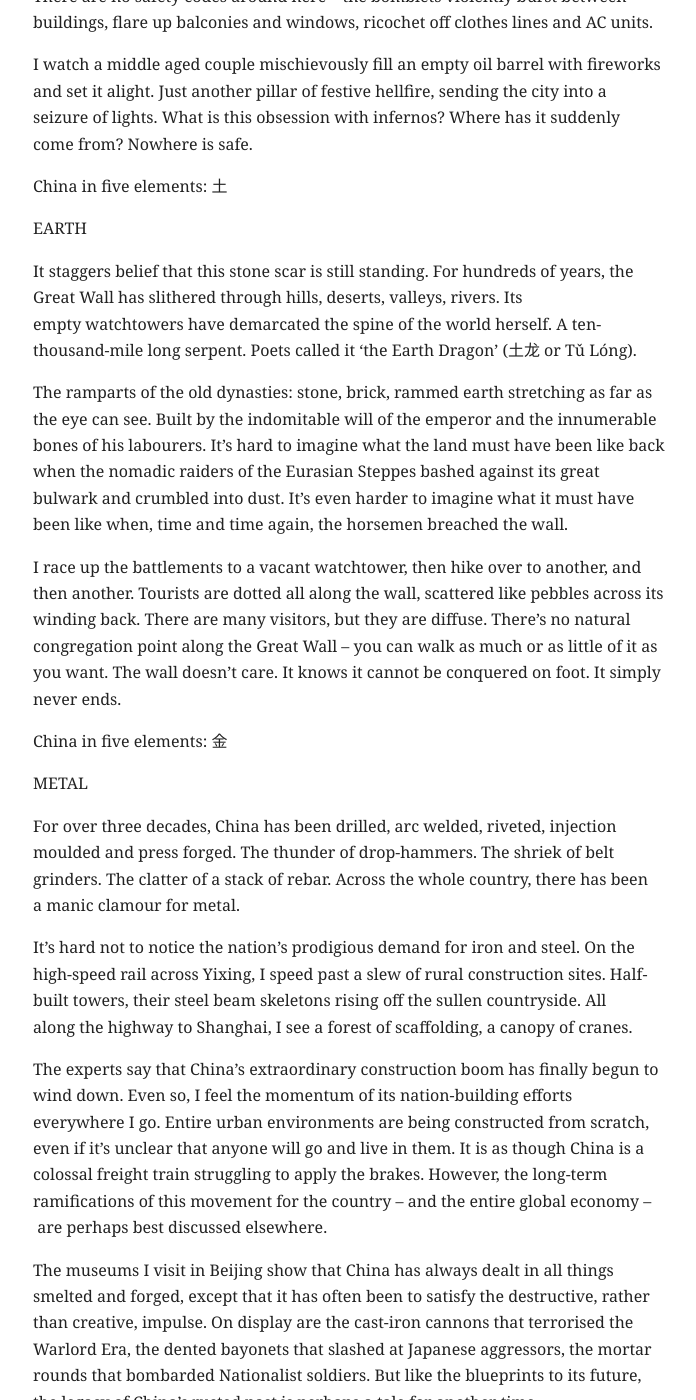
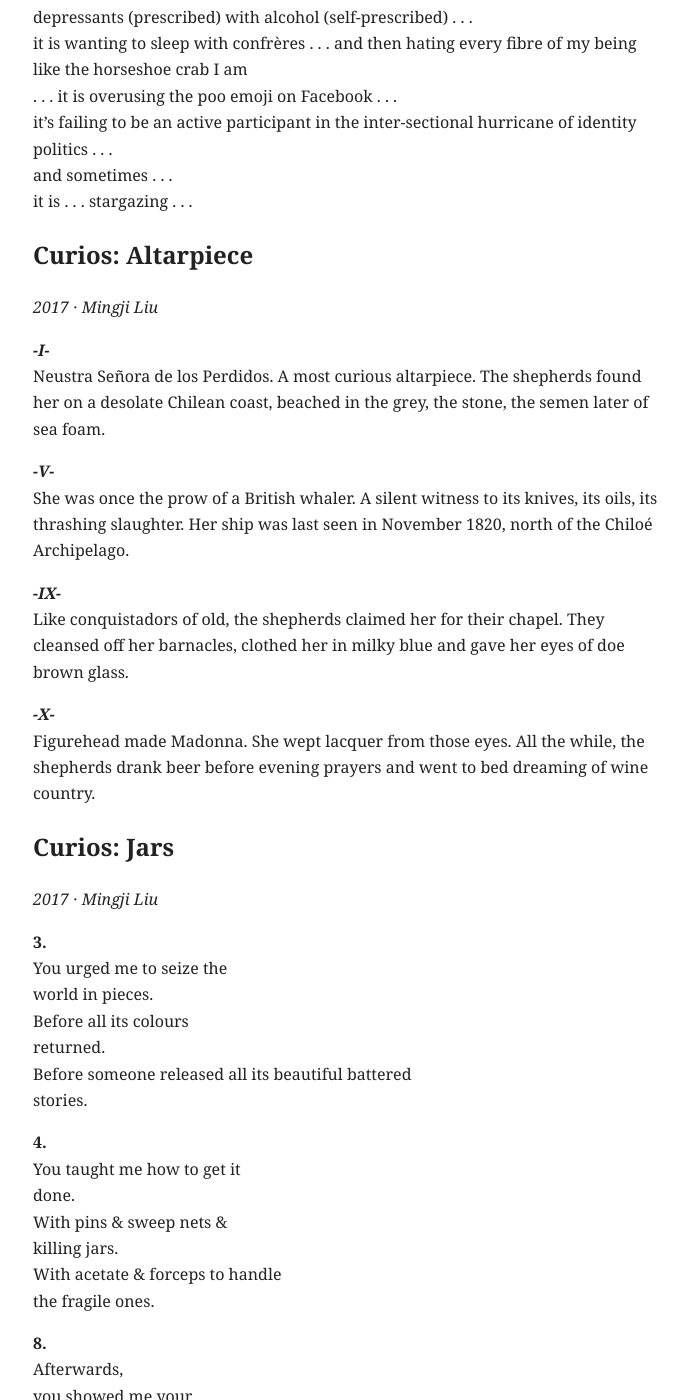
Before and after one commit to mingjiliu/mingjiliu.github.io, a Jekyll site: the page built from _poems/2017.md, in a window 1280 px wide and 1400 px high, scrolled down 9298 px. Shown: the whole window, without its empty margins (291-987 px from the left). Built offline with Jekyll 4.4.1, drawn with Linux system fonts in a browser that asks for light colours; some of the changed text lies outside the part shown.

Commit message:
Update 2017.md

```diff
--- a/_poems/2017.md
+++ b/_poems/2017.md
@@ -281,66 +281,6 @@ The branch is high and sun is low,
 The chick is soft with tiny wings,
 But there is love and time to grow,
 The bird is safe -- its mother sings.
-
-## China in five elements: 木
-
-*2017 · Mingji Liu*
-
-WOOD
-
-Jingshan Park spreads its ancient trees over 23 hectares in the imperial heart of Beijing. Sitting directly north of the Forbidden Palace, it is a venerable redoubt of huddled pines and raw-boned cypress. In winter, its flower beds are comatose, its fruit trees stand naked.
-
-I climb to the top of one of its peaks and I feel the dry, muted chill of the Beijing winter. From somewhere near the foot of the hill, I hear the ghostly rise of old men singing. I have no idea what they singing about. I have never known what old men speak about in Chinese.
-
-I've only ever been back to China in the thicket of winter, when the green of the branches are merely a murmur, an echo of woodlands on brighter days.
-
-China in five elements: 火
-
-FIRE
-
-It is nearly Chinese New Year. We return to the old family village. My uncle demonstrates to me his favourite pastime as a child growing up in Jiangsu countryside: burning dry grass in the fallow fields. It snarls like firecrackers. It is a hungry and industrious blaze. I look down near my feet and see wretched little fish darting in the irrigation canals.
-
-Now it is the eve of the Lunar New Year and the apartment complex I'm staying at in Changzhou has become a war zone. Fireworks explode overhead like artillery shells. Flashes of raging colours. Sizzling plumes of smoke. The noise is deafening. There are no safety codes around here -- the bomblets violently burst between buildings, flare up balconies and windows, ricochet off clothes lines and AC units.
-
-I watch a middle aged couple mischievously fill an empty oil barrel with fireworks and set it alight. Just another pillar of festive hellfire, sending the city into a seizure of lights. What is this obsession with infernos? Where has it suddenly come from? Nowhere is safe.
-
-China in five elements: 土
-
-EARTH
-
-It staggers belief that this stone scar is still standing. For hundreds of years, the Great Wall has slithered through hills, deserts, valleys, rivers. Its empty watchtowers have demarcated the spine of the world herself. A ten-thousand-mile long serpent. Poets called it 'the Earth Dragon' (土龙 or Tǔ Lóng).
-
-The ramparts of the old dynasties: stone, brick, rammed earth stretching as far as the eye can see. Built by the indomitable will of the emperor and the innumerable bones of his labourers. It's hard to imagine what the land must have been like back when the nomadic raiders of the Eurasian Steppes bashed against its great bulwark and crumbled into dust. It's even harder to imagine what it must have been like when, time and time again, the horsemen breached the wall.
-
-I race up the battlements to a vacant watchtower, then hike over to another, and then another. Tourists are dotted all along the wall, scattered like pebbles across its winding back. There are many visitors, but they are diffuse. There's no natural congregation point along the Great Wall -- you can walk as much or as little of it as you want. The wall doesn't care. It knows it cannot be conquered on foot. It simply never ends.
-
-China in five elements: 金
-
-METAL
-
-For over three decades, China has been drilled, arc welded, riveted, injection moulded and press forged. The thunder of drop-hammers. The shriek of belt grinders. The clatter of a stack of rebar. Across the whole country, there has been a manic clamour for metal.
-
-It's hard not to notice the nation's prodigious demand for iron and steel. On the high-speed rail across Yixing, I speed past a slew of rural construction sites. Half-built towers, their steel beam skeletons rising off the sullen countryside. All along the highway to Shanghai, I see a forest of scaffolding, a canopy of cranes.
-
-The experts say that China's extraordinary construction boom has finally begun to wind down. Even so, I feel the momentum of its nation-building efforts everywhere I go. Entire urban environments are being constructed from scratch, even if it's unclear that anyone will go and live in them. It is as though China is a colossal freight train struggling to apply the brakes. However, the long-term ramifications of this movement for the country -- and the entire global economy -- are perhaps best discussed elsewhere.
-
-The museums I visit in Beijing show that China has always dealt in all things smelted and forged, except that it has often been to satisfy the destructive, rather than creative, impulse. On display are the cast-iron cannons that terrorised the Warlord Era, the dented bayonets that slashed at Japanese aggressors, the mortar rounds that bombarded Nationalist soldiers. But like the blueprints to its future, the legacy of China's rusted past is perhaps a tale for another time...
-
-China in five elements: 水
-
-WATER
-
-Summer Palace. 頤和園. Yí hé yuán.
-
-A royal retinue of halls, pavilions, lakes and gardens in the capital of the People's Republic. We are standing on the glassy face of Kunming Lake. Icy vapours rise over Longevity Hill. The Marble Boat is shackled to the frozen waters. The 17-Arch Bridge is pale, frosted moonstone.
-
-Like the palaces around it and the fallen social order that built it, the lake is but a memory of animate water. Its flows, its forms, its living forces have become locked in the cage of winter, imprisoned for many months to come.
-
-My little cousin patters on the ice next to me, cocooned in a pink puffer jacket. The lake ice groans, like a persistent toothache. Blue lightning streaks reveal its tension points. Another groan. A crunching sound beneath our feet.
-
-We get spooked and the two of us scamper for the safety of solid earth.
-
-In the back of my mind, I am already floating off to warmer climes.
 
 ## Churchyard
 
```
